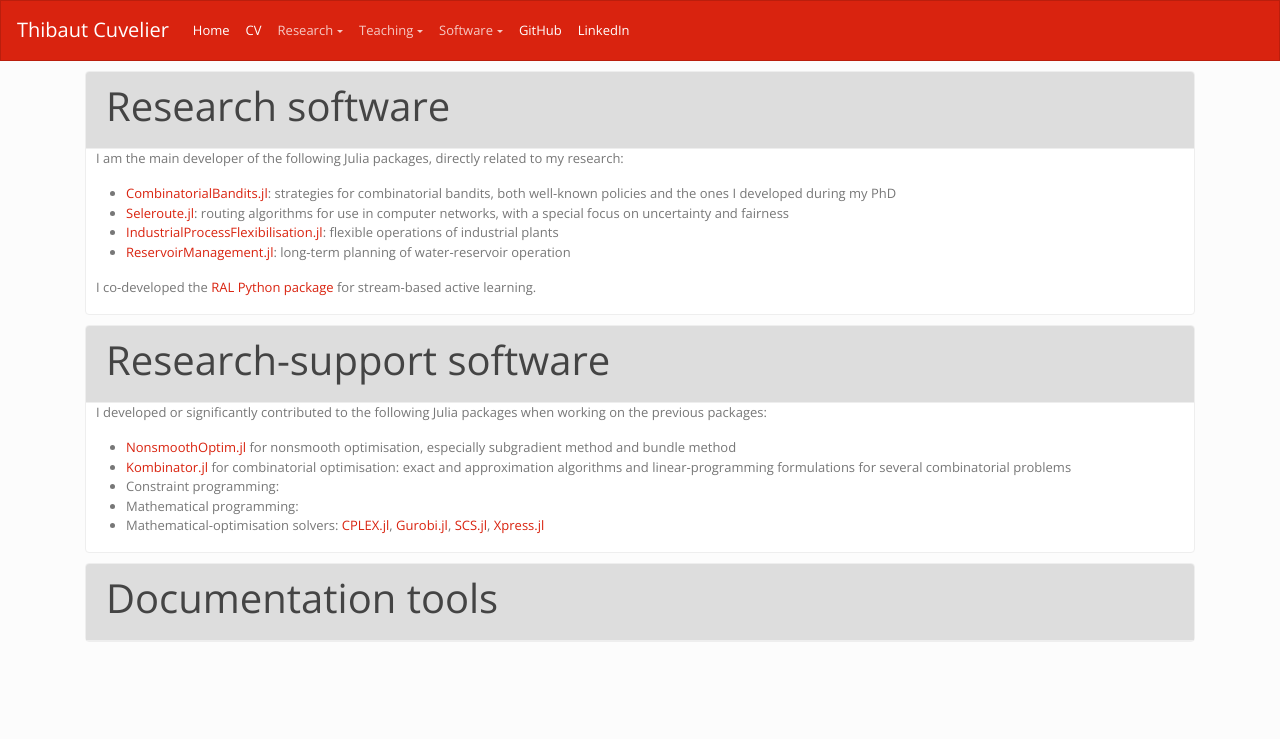
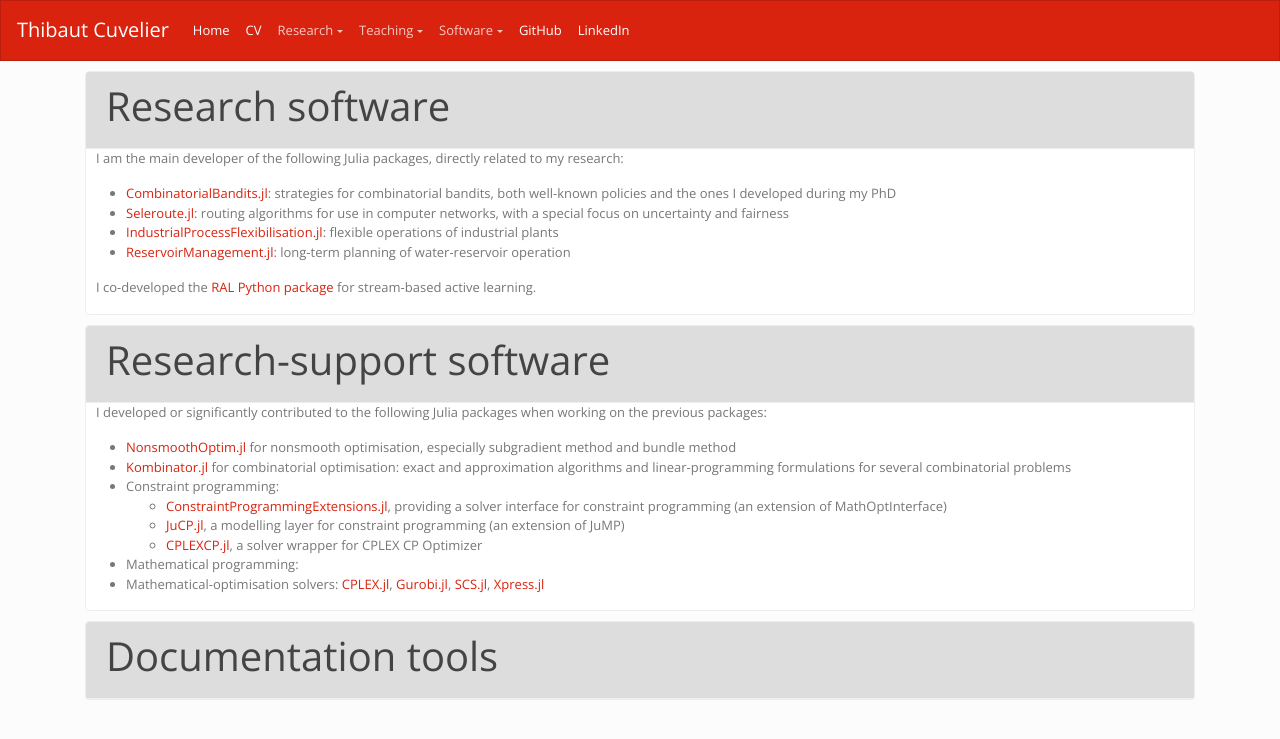
Before and after one commit to dourouc05/dourouc05.github.io, a Jekyll site: the page built from software.md, in a window 1280 px wide. Shown: the top 739 px of the page. Built offline with Jekyll 4.4.1, drawn with Linux system fonts in a browser that asks for light colours; a script that is not in the unit is left out.

Commit message:
Update software.md

```diff
--- a/software.md
+++ b/software.md
@@ -23,6 +23,9 @@ I developed or significantly contributed to the following Julia packages when wo
 * [NonsmoothOptim.jl](https://github.com/dourouc05/NonsmoothOptim.jl) for nonsmooth optimisation, especially subgradient method and bundle method
 * [Kombinator.jl](https://github.com/dourouc05/Kombinator.jl) for combinatorial optimisation: exact and approximation algorithms and linear-programming formulations for several combinatorial problems
 * Constraint programming:
+  * [ConstraintProgrammingExtensions.jl](https://github.com/dourouc05/ConstraintProgrammingExtensions.jl), providing a solver interface for constraint programming (an extension of MathOptInterface)
+  * [JuCP.jl](https://github.com/dourouc05/JuCP.jl), a modelling layer for constraint programming (an extension of JuMP)
+  * [CPLEXCP.jl](https://github.com/dourouc05/CPLEXCP.jl), a solver wrapper for CPLEX CP Optimizer
 * Mathematical programming:
 * Mathematical-optimisation solvers: [CPLEX.jl](https://github.com/jump-dev/CPLEX.jl), [Gurobi.jl](https://github.com/jump-dev/Gurobi.jl), [SCS.jl](https://github.com/jump-dev/SCS.jl), [Xpress.jl](https://github.com/jump-dev/Xpress.jl)
 
```
